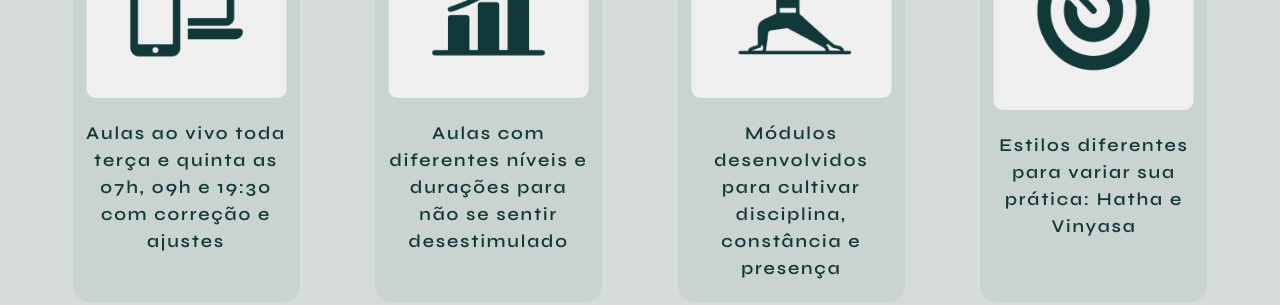
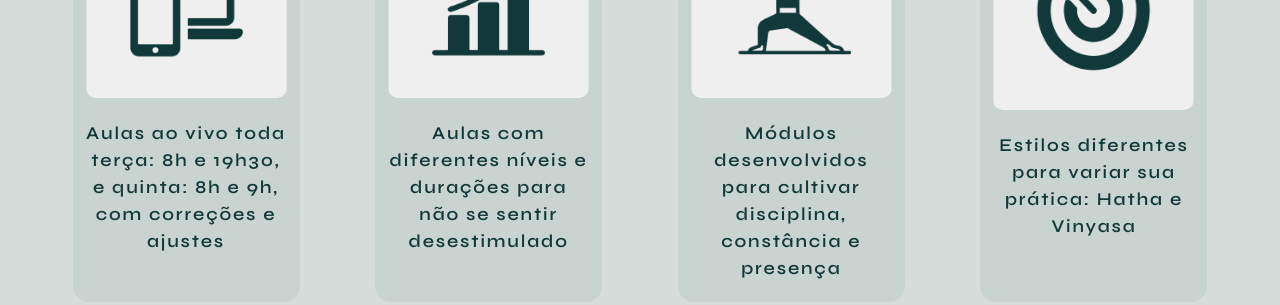
Before and after one commit to brenolg/Yoga-LandingPage-React-Vite, a React (Vite) app: page / in a window 1280 px wide. Shown: the part 1920-2225 px from the top of the page. Built offline with nearby package versions, Linux system fonts and the light colour scheme.

Commit message:
fix: changed classes hours

```diff
--- a/src/components/Access/Access.jsx
+++ b/src/components/Access/Access.jsx
@@ -23,7 +23,7 @@ export default function Access({ isMobile }) {
           <AccessCard
             isMobile={isMobile}
             img={onlineTechs}
-            text="Aulas ao vivo toda terça e quinta as 07h, 09h e 19:30 com correção e ajustes"
+            text="Aulas ao vivo toda terça: 8h e 19h30, e quinta: 8h e 9h, com correções e ajustes"
           />
 
           <AccessCard
--- a/src/components/Doubts/Doubts.jsx
+++ b/src/components/Doubts/Doubts.jsx
@@ -20,7 +20,8 @@ export default function Doubts({ isMobile, isTabletAndMobile, isTablet }) {
           isMobile={isMobile}
           isTablet={isTablet}
           question="Tenho passe livre pelas aulas ao vivo?"
-          answer="Sim, nós temos 4 aulas ao vivo na semana você escolhe quando praticar. As turmas são nas terças e quintas as 9h e as 19h30."
+          answer="Sim, nós temos 4 aulas ao vivo na semana você escolhe quando praticar. As turmas são nas terças: 8h e 19h30, e quintas: 8h e 9h."
+
         />
 
         <DoubtCard
```
Also changed, not shown: 1 other file (tests, documents, lock files or other folders).
